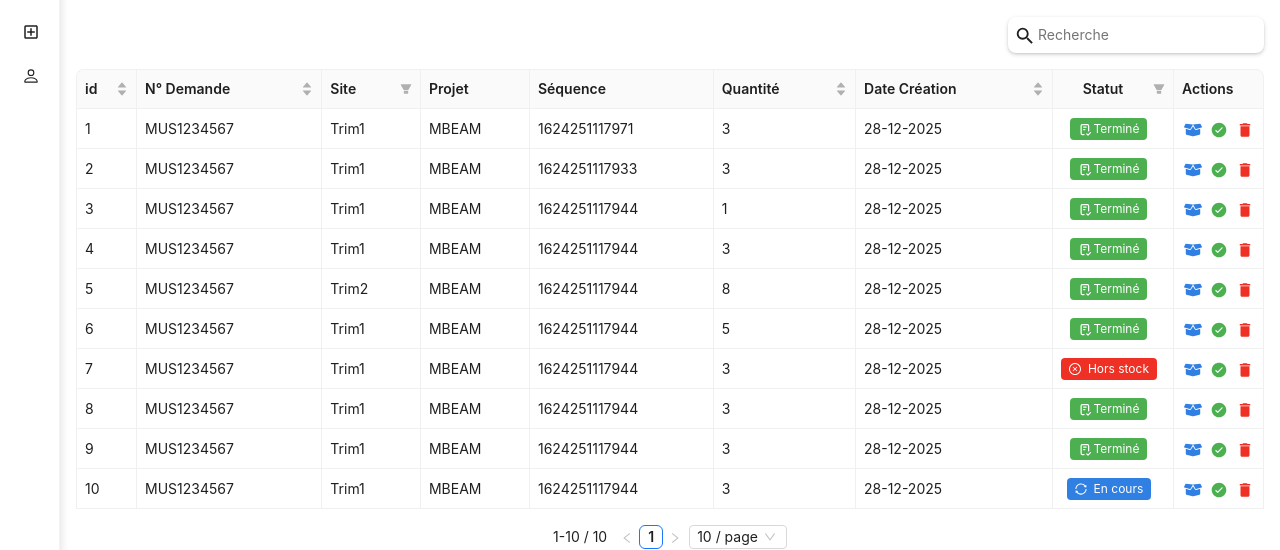
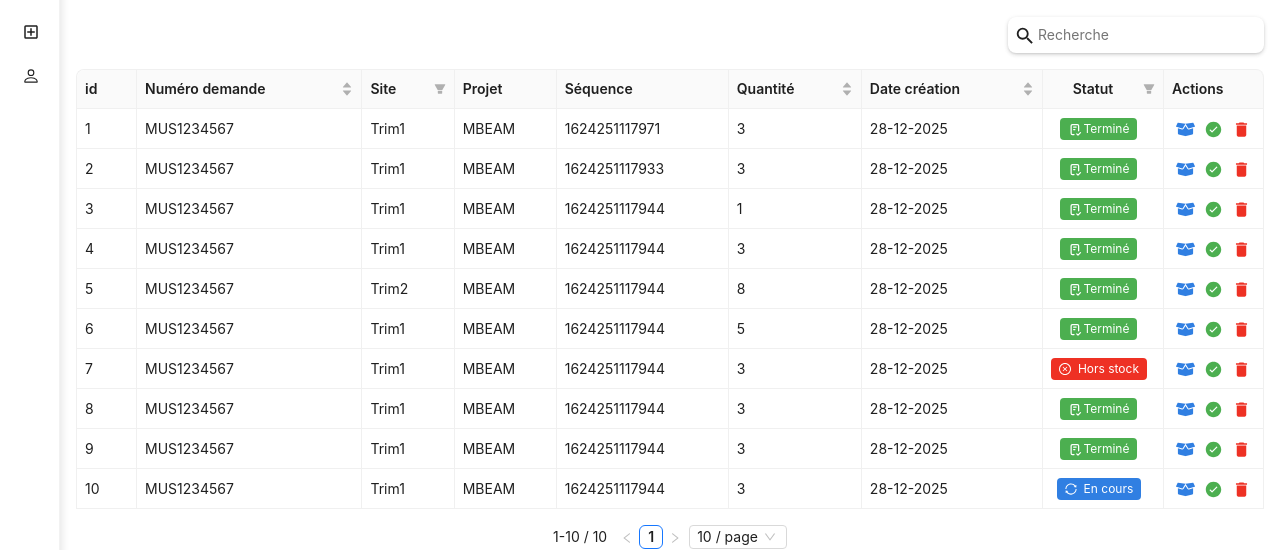
Before and after one commit to marwen-hinaoui/MUS-system-react, a React (Create React App) app: page /admin in a window 1280 px wide. Shown: the part 142-692 px from the top of the page. Built offline with nearby package versions, Linux system fonts and the light colour scheme.

Commit message:
fixed table

```diff
--- a/src/pages/tableDemandeReadWrite/tableDemandeReadWrite.jsx
+++ b/src/pages/tableDemandeReadWrite/tableDemandeReadWrite.jsx
@@ -54,10 +54,10 @@ const TableDemandeReadWrite = ({ data }) => {
       title: "id",
       dataIndex: "id",
       width: 60,
-      sorter: (a, b) => a.id - b.id,
+
     },
     {
-      title: "N° Demande",
+      title: "Numéro demande",
       dataIndex: "numDemandeMUS",
       sorter: (a, b) => a.numDemandeMUS.localeCompare(b.numDemandeMUS),
     },
@@ -84,7 +84,7 @@ const TableDemandeReadWrite = ({ data }) => {
       sorter: (a, b) => a.Qte_demande - b.Qte_demande,
     },
     {
-      title: "Date Création",
+      title: "Date création",
       dataIndex: "date_creation",
       sorter: (a, b) => new Date(a.date_creation) - new Date(b.date_creation),
     },
@@ -122,38 +122,38 @@ const TableDemandeReadWrite = ({ data }) => {
     },
     {
       title: "Actions",
-      width: 90,
+      width: role == "Admin" ? 100 : 80,
       render: (_, row) => (
-        <div className="d-flex justify-content-center">
-          <div className={role == "Admin" ? "pe-2" : "pe-3"}>
+        <div className="d-flex justify-content-around">
+          <div>
             <Tooltip title="Détails">
               <div className="icon-wrapper" onClick={() => handleDetails(row)}>
-                <FaBoxOpen color={COLORS.Blue} size={ICONSIZE.SMALL} />
+                <FaBoxOpen color={COLORS.Blue} size={ICONSIZE.SMALL + 1} />
               </div>
             </Tooltip>
           </div>
-          <div className={role == "Admin" ? "pe-2" : ""}>
+          <div>
             <Tooltip title="Valider">
               <div className="icon-wrapper" onClick={() => setVisible(true)}>
                 <IoIosCheckmarkCircle
                   color={COLORS.GREEN}
-                  size={ICONSIZE.SMALL}
+                  size={ICONSIZE.SMALL + 1}
                 />
               </div>
             </Tooltip>
           </div>
-          <div>
-            {role == "Admin" && (
+          {role == "Admin" && (
+            <div>
               <Tooltip placement="bottomLeft" title="Supprimer">
                 <div
                   onClick={() => setVisibleDelete(true)}
                   className="icon-wrapper"
                 >
-                  <MdDelete color={COLORS.LearRed} size={ICONSIZE.SMALL} />
+                  <MdDelete color={COLORS.LearRed} size={ICONSIZE.SMALL + 1} />
                 </div>
               </Tooltip>
-            )}
-          </div>
+            </div>
+          )}
         </div>
       ),
     },
@@ -161,14 +161,15 @@ const TableDemandeReadWrite = ({ data }) => {
 
   return (
     <>
-
-
       {/* Terminer Modal  */}
 
       <Modal
         title={
           <div style={{ display: "flex", alignItems: "center", gap: 8 }}>
-            <CheckCircleOutlined size={ ICONSIZE.SMALL} style={{ color: COLORS.GREEN}} />
+            <CheckCircleOutlined
+              size={ICONSIZE.SMALL}
+              style={{ color: COLORS.GREEN }}
+            />
             <span style={{ color: COLORS.GREEN }}>Confirmation</span>
           </div>
         }
@@ -176,9 +177,10 @@ const TableDemandeReadWrite = ({ data }) => {
         // onOk={}
         onCancel={() => setVisible(false)}
         okText="Oui"
-        cancelText="Annuler"
+        onOk={() => alert("Confirmé")}
+        cancelText="Non"
         okButtonProps={{
-          style: { backgroundColor: COLORS.GREEN, borderColor: COLORS.GREEN },
+          style: {},
         }}
       >
         <p style={{ fontSize: FONTSIZE.PRIMARY }}>
@@ -186,21 +188,23 @@ const TableDemandeReadWrite = ({ data }) => {
         </p>
       </Modal>
 
-
       {/* Delete Modal  */}
       {role == "Admin" && (
         <Modal
           title={
             <div style={{ display: "flex", alignItems: "center", gap: 8 }}>
-              <CloseCircleOutlined size={ ICONSIZE.SMALL} style={{ color: COLORS.LearRed }} />
-              <span style={{ color: COLORS.LearRed, }}>Supprimer</span>
+              <CloseCircleOutlined
+                size={ICONSIZE.SMALL}
+                style={{ color: COLORS.LearRed }}
+              />
+              <span style={{ color: COLORS.LearRed }}>Supprimer</span>
             </div>
           }
           open={visibleDelete}
-          onOk={() => alert("Confirmé")}
+          onOk={() => alert("Supprimé")}
           onCancel={() => setVisibleDelete(false)}
           okText="Oui"
-          cancelText="Annuler"
+          cancelText="Non"
           okButtonProps={{
             style: {
               backgroundColor: COLORS.LearRed,
@@ -209,7 +213,7 @@ const TableDemandeReadWrite = ({ data }) => {
           }}
         >
           <p style={{ fontSize: FONTSIZE.PRIMARY }}>
-            Voulez-vous terminer cette demande avec succès ?
+            Voulez-vous supprimer cette demande avec succès ?
           </p>
         </Modal>
       )}
```
Also changed, not shown: src/index.css (+4 -13 lines), src/pages/tableDemandeReadWrite/tableDemandeReadWrite.css (line endings or trailing spaces).
